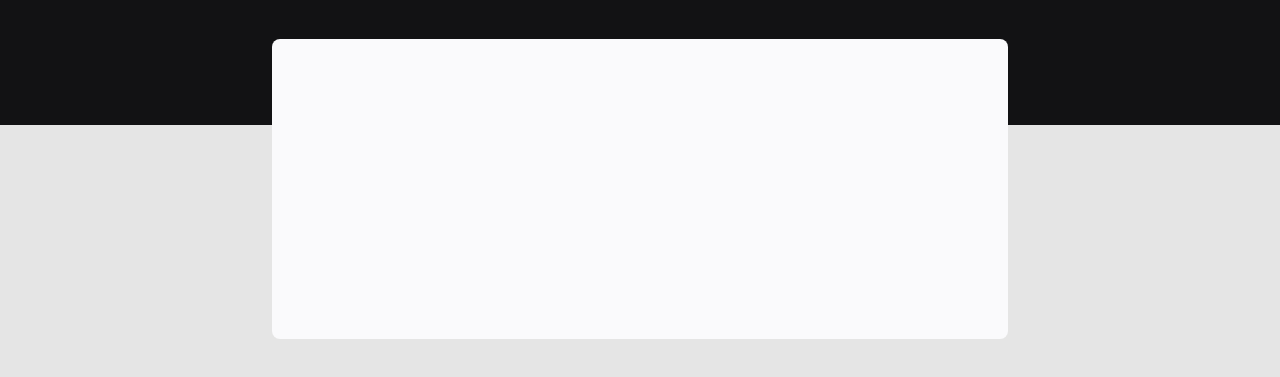
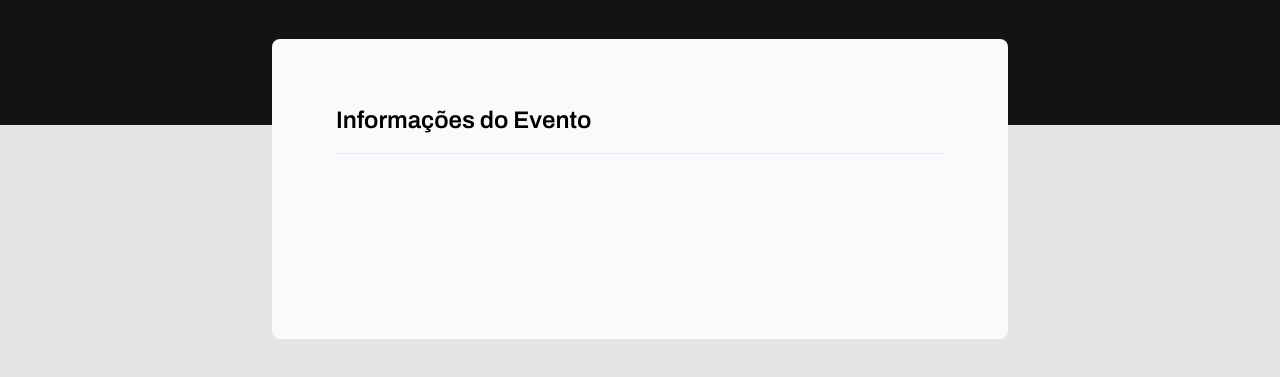
Before and after one commit to jhGomess/Formulario, a plain HTML site: page index.html in a window 1280 px wide. Shown: the part 243-620 px from the top of the page. Drawn offline with Linux system fonts and the light colour scheme.

Commit message:
adicionado um fieldset e um legend e ambos foram estilizados no css.

```diff
--- a/index.html
+++ b/index.html
@@ -22,7 +22,11 @@
         <p>O primeiro passo, é preencher esse formulário de inscrição.</p>
       </header>
 
-      <form></form>
+      <form>
+        <fieldset>
+          <legend>Informações do Evento</legend>
+        </fieldset>
+      </form>
     </div>
   </body>
 </html>
--- a/style.css
+++ b/style.css
@@ -13,6 +13,7 @@
   --bg-before: #121214;
   --header-color: #42d3ff;
   --bg-form: #fafafc;
+  --line-color: #e6e6f0;
 }
 
 body {
@@ -68,4 +69,21 @@ form {
   min-height: 30rem;
   background-color: var(--bg-form);
   border-radius: 0.8rem;
+
+  padding: 6.4rem;
 }
+
+fieldset {
+  border: none;
+}
+
+fieldset legend {
+  font-family: "Archivo", sans-serif;
+  font-size: 2.4rem;
+  line-height: 3.4rem;
+  font-weight: 600;
+
+  padding-bottom: 1.6rem;
+  border-bottom: 1px solid var(--line-color);
+  width: 100%;
+}
```
